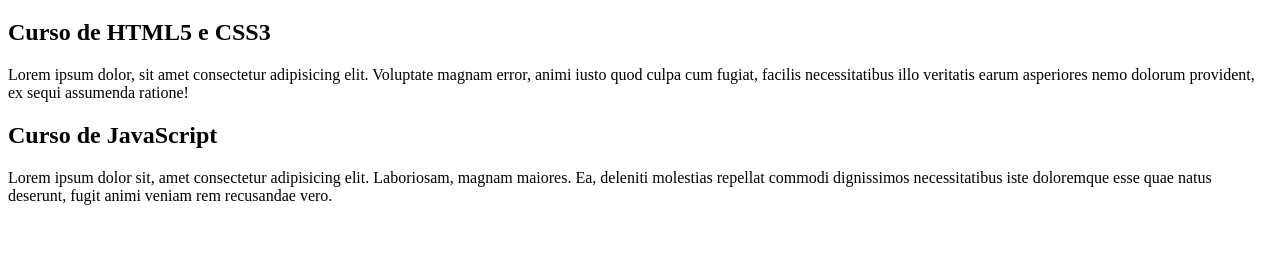
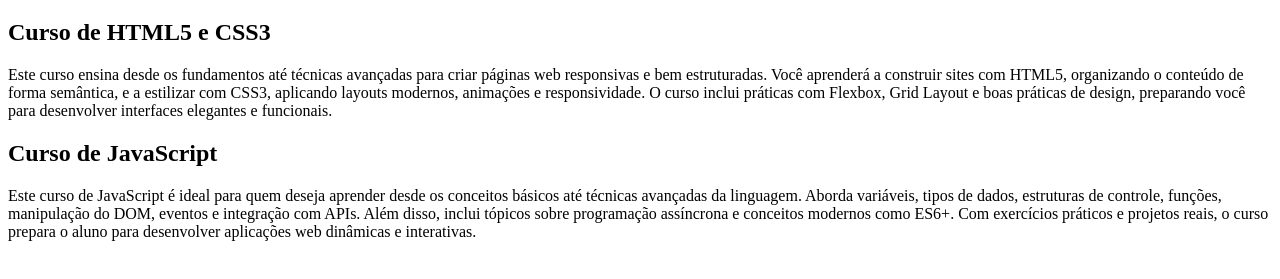
Before and after one commit to Duduceretta/Projeto-Site, a plain HTML site: page index.html in a window 1280 px wide. Shown: the part 61-340 px from the top of the page. Drawn offline with Linux system fonts and the light colour scheme.

Commit message:
Update do conteudo

```diff
--- a/index.html
+++ b/index.html
@@ -12,11 +12,11 @@
         </header>
         <article>
             <h2>Curso de HTML5 e CSS3</h2>
-            <p>Lorem ipsum dolor, sit amet consectetur adipisicing elit. Voluptate magnam error, animi iusto quod culpa cum fugiat, facilis necessitatibus illo veritatis earum asperiores nemo dolorum provident, ex sequi assumenda ratione!</p>
+            <p>Este curso ensina desde os fundamentos até técnicas avançadas para criar páginas web responsivas e bem estruturadas. Você aprenderá a construir sites com HTML5, organizando o conteúdo de forma semântica, e a estilizar com CSS3, aplicando layouts modernos, animações e responsividade. O curso inclui práticas com Flexbox, Grid Layout e boas práticas de design, preparando você para desenvolver interfaces elegantes e funcionais.</p>
         </article>
         <article>
             <h2>Curso de JavaScript</h2>
-            <p>Lorem ipsum dolor sit, amet consectetur adipisicing elit. Laboriosam, magnam maiores. Ea, deleniti molestias repellat commodi dignissimos necessitatibus iste doloremque esse quae natus deserunt, fugit animi veniam rem recusandae vero.</p>
+            <p>Este curso de JavaScript é ideal para quem deseja aprender desde os conceitos básicos até técnicas avançadas da linguagem. Aborda variáveis, tipos de dados, estruturas de controle, funções, manipulação do DOM, eventos e integração com APIs. Além disso, inclui tópicos sobre programação assíncrona e conceitos modernos como ES6+. Com exercícios práticos e projetos reais, o curso prepara o aluno para desenvolver aplicações web dinâmicas e interativas.</p>
         </article>
     </main>
 </body>
```
